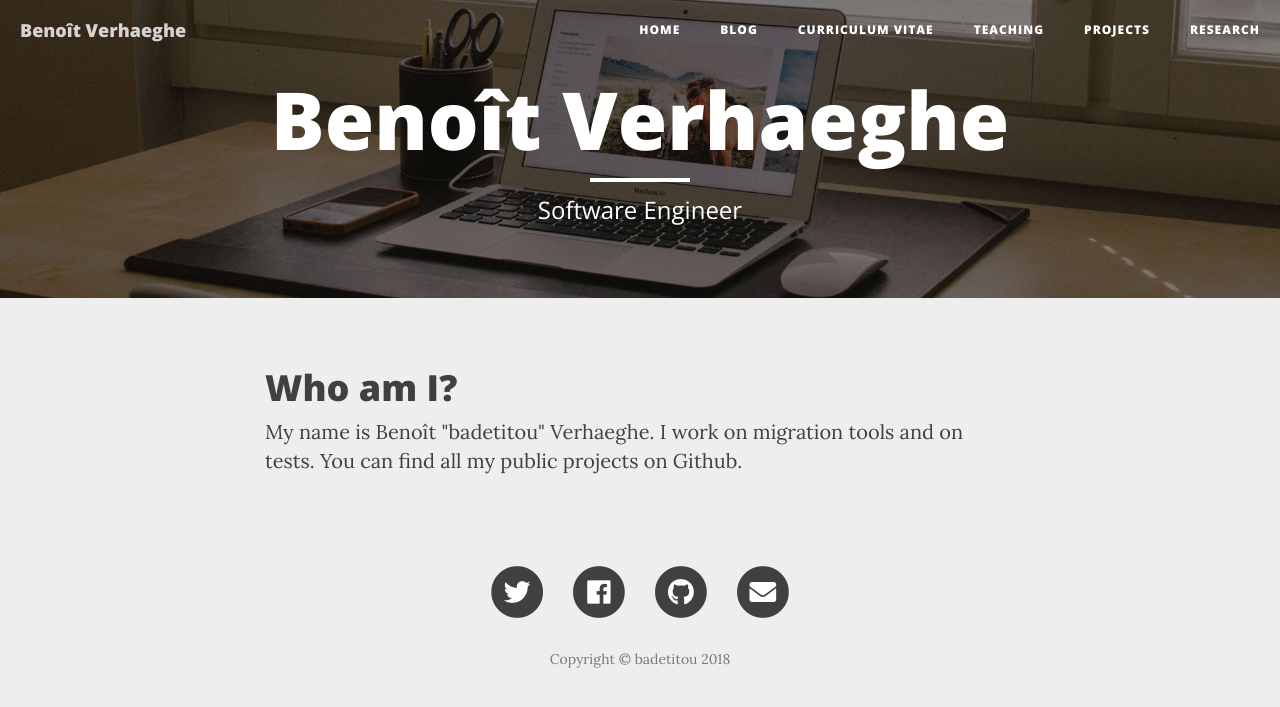
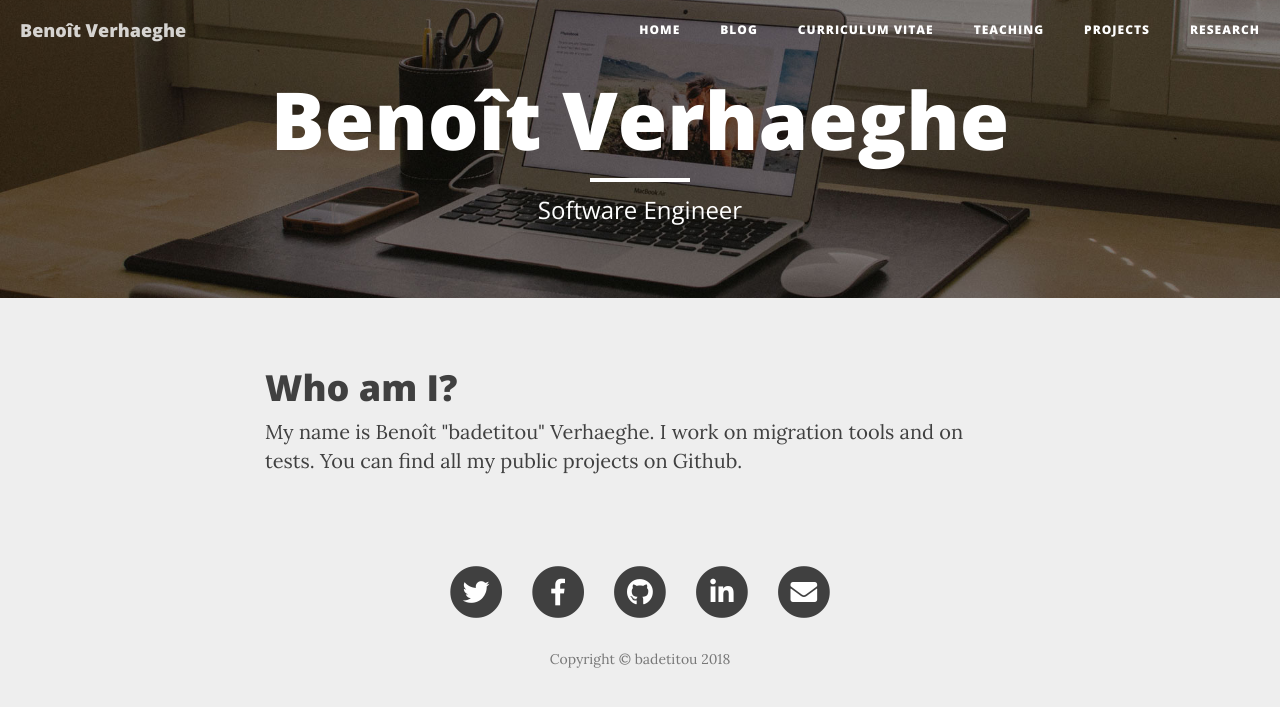
Before and after one commit to badetitou/badetitou.github.io, a Jekyll site: the page built from index.html, in a window 1280 px wide. Shown: the top 707 px of the page. Built offline with Jekyll 4.4.1, drawn with Linux system fonts in a browser that asks for light colours; nearby versions of some CDN libraries; the list of posts is cut into pages by our own code.

Commit message:
add linkedin and fix fb

```diff
--- a/_config.yml
+++ b/_config.yml
@@ -10,6 +10,7 @@
 github_username:  badetitou
 facebook_username:  badetitou
 email_username:  badetitou@gmail.com
+linkedin_username: benoitverhaeghe
 
 # Google Analytics
 # To enable google analytics, uncomment below line with a valid Google Tracking ID
--- a/_includes/footer.html
+++ b/_includes/footer.html
@@ -19,7 +19,7 @@
                         <a href="https://www.facebook.com/{{ site.facebook_username }}">
                             <span class="fa-stack fa-lg">
                                 <i class="fa fa-circle fa-stack-2x"></i>
-                                <i class="fab fa-facebook fa-stack-1x fa-inverse"></i>
+                                <i class="fab fa-facebook-f fa-stack-1x fa-inverse"></i>
                             </span>
                         </a>
                     </li>
@@ -30,6 +30,16 @@
                             <span class="fa-stack fa-lg">
                                 <i class="fa fa-circle fa-stack-2x"></i>
                                 <i class="fab fa-github fa-stack-1x fa-inverse"></i>
+                            </span>
+                        </a>
+                    </li>
+                    {% endif %}
+                    {% if site.linkedin_username %}
+                    <li>
+                        <a href="https://www.linkedin.com/in/{{ site.linkedin_username }}">
+                            <span class="fa-stack fa-lg">
+                                <i class="fa fa-circle fa-stack-2x"></i>
+                                <i class="fab fa-linkedin-in fa-stack-1x fa-inverse"></i>
                             </span>
                         </a>
                     </li>
```
